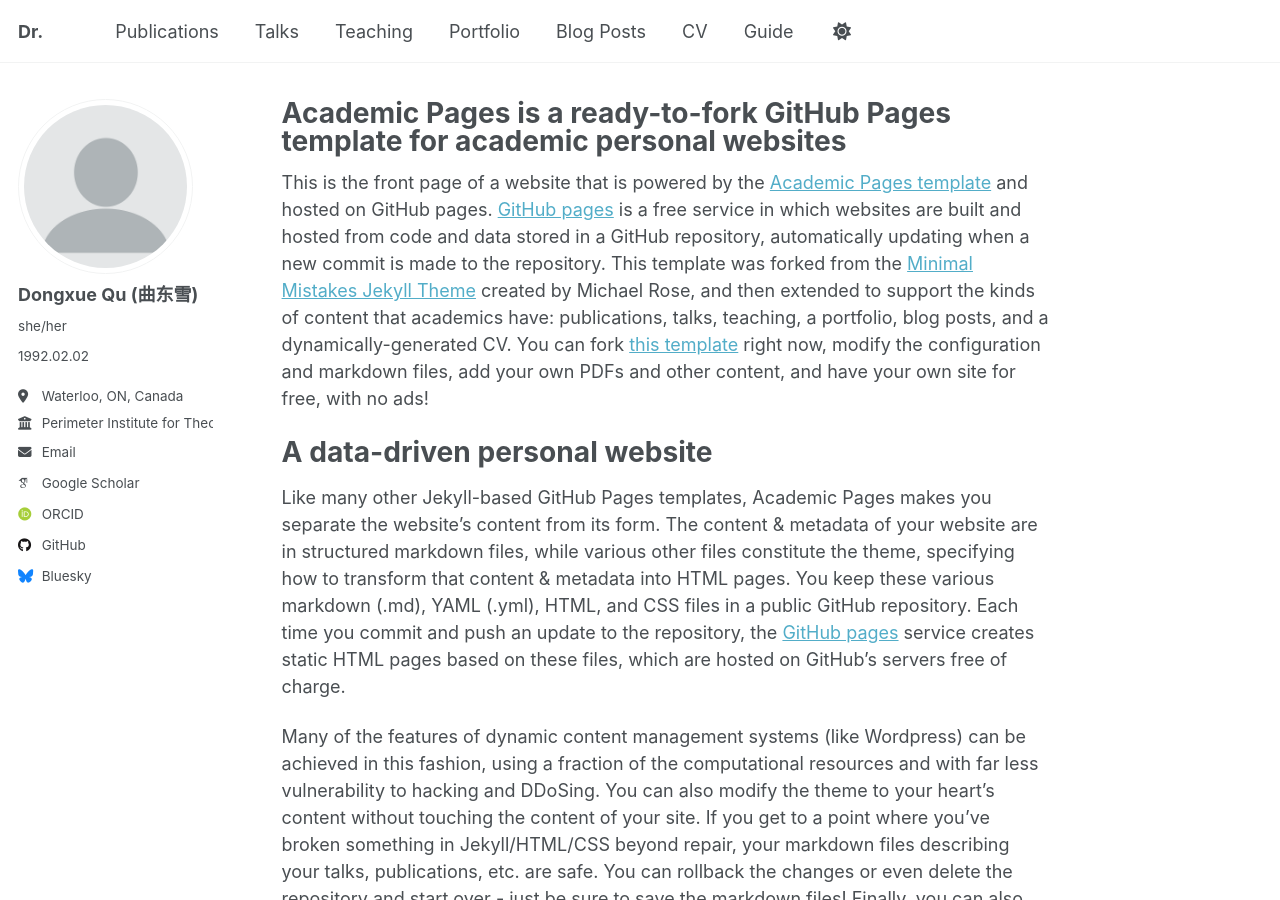
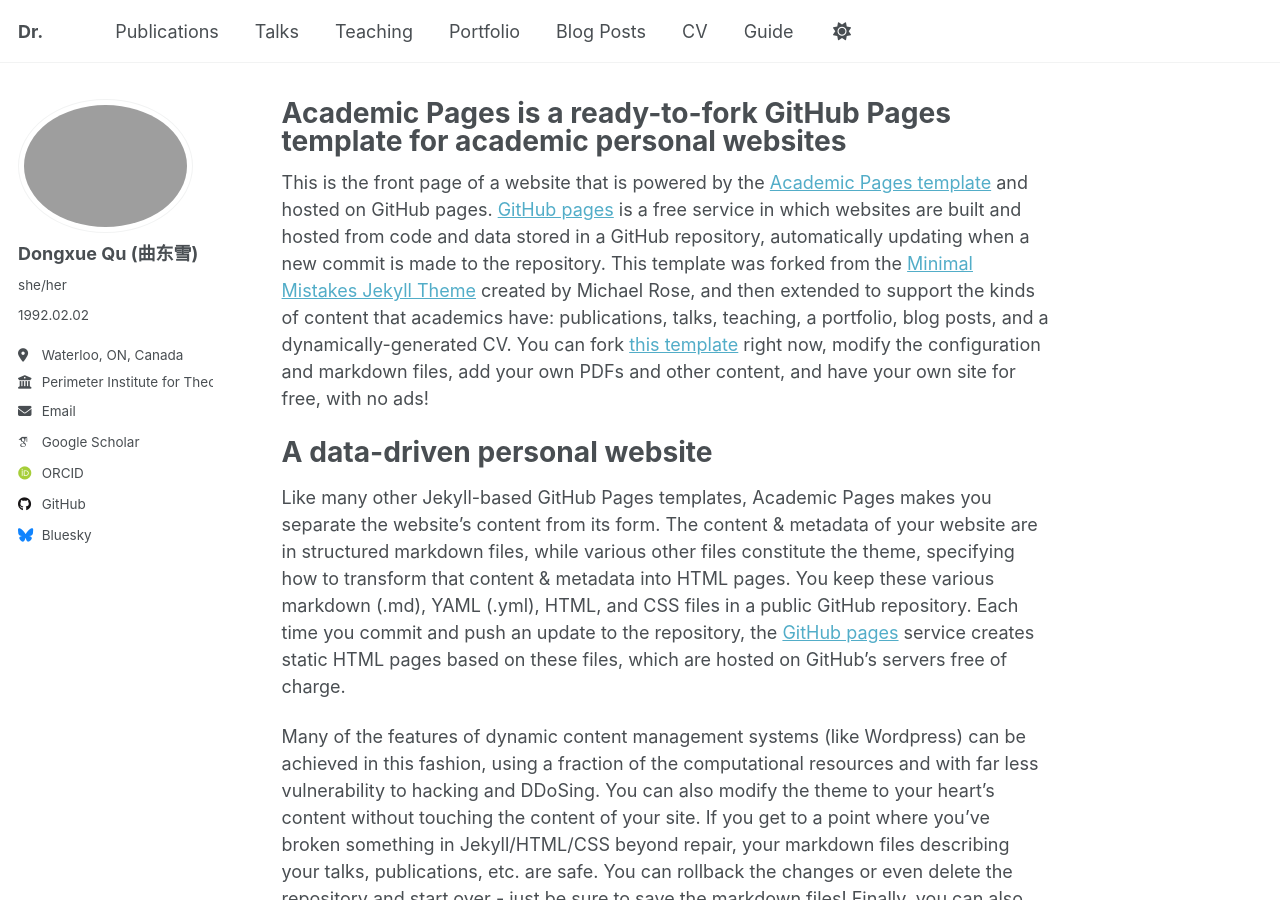
Before and after one commit to qudx54632/qudx54632.github.io, a Jekyll site: the page built from _pages/about.md, in a window 1280 px wide and 900 px high. Built offline with Jekyll 4.4.1, drawn with Linux system fonts in a browser that asks for light colours; some web fonts are replaced.

Commit message:
Initial customization

```diff
--- a/_config.yml
+++ b/_config.yml
@@ -15,20 +15,19 @@ name                     : &name "Dongxue Qu"
 description              : &description "personal description"
 url                      : https://qudx54632.github.io # the base hostname & protocol for your site e.g. "https://[your GitHub username].github.io"
 baseurl                  : "" # the subpath of your site, e.g. "/blog"
-repository               : "academicpages/academicpages.github.io"
+repository               : "https://github.com/qudx54632"
 
 # Site Author - The following control what appear as part of the author content on the side bar.
 #               If a field is blank the icon and link will not appear, otherwise it will be shown.
 #               Additional customization can be done by editing /_includes/author-profile.html
 author:
   # Biographic information
-  avatar           : "profile.png"
+  avatar           : "qudx.jp2"
   name             : "Dongxue Qu (曲东雪)"
   pronouns         : "she/her"
   bio              : "1992.02.02"
   location         : "Waterloo, ON, Canada"
   employer         : "Perimeter Institute for Theoretical Physics"
-  uri              : # URL
   email            : "dqu@perimeterinsitute.ca"
 
   # Academic websites
```
Also changed, not shown: 1 other file.
